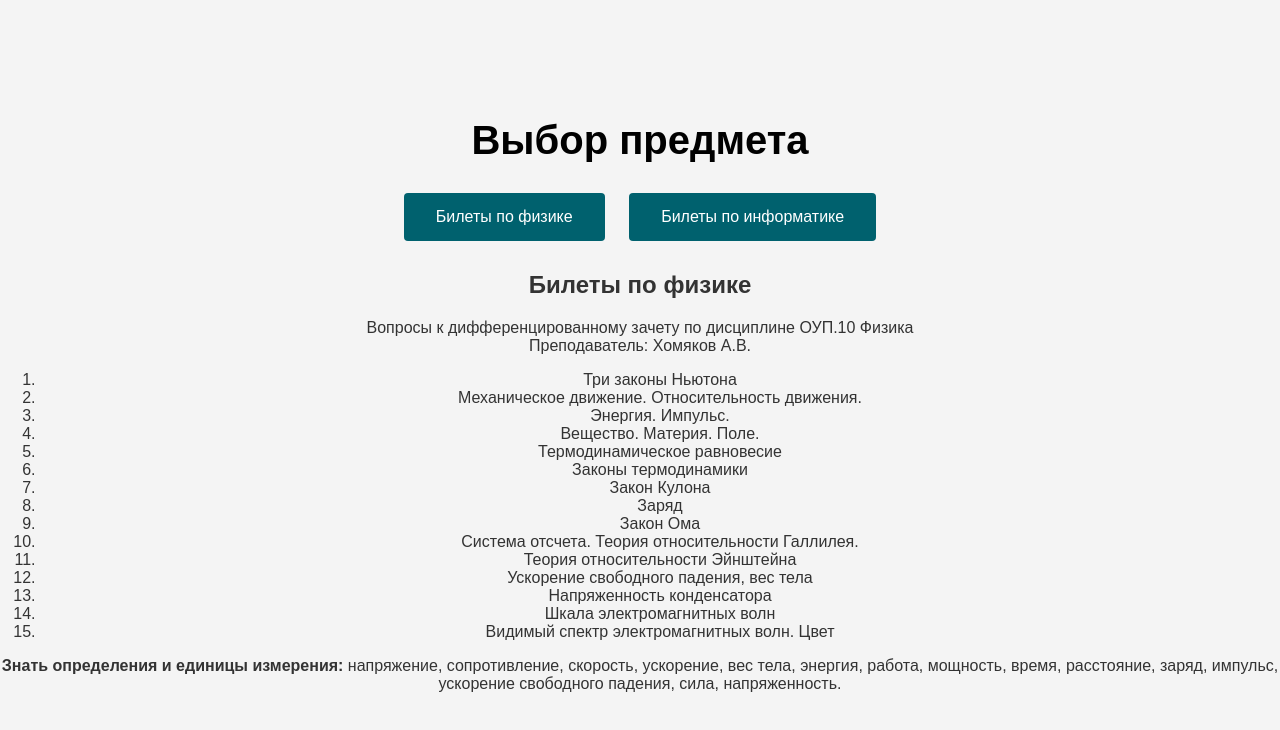
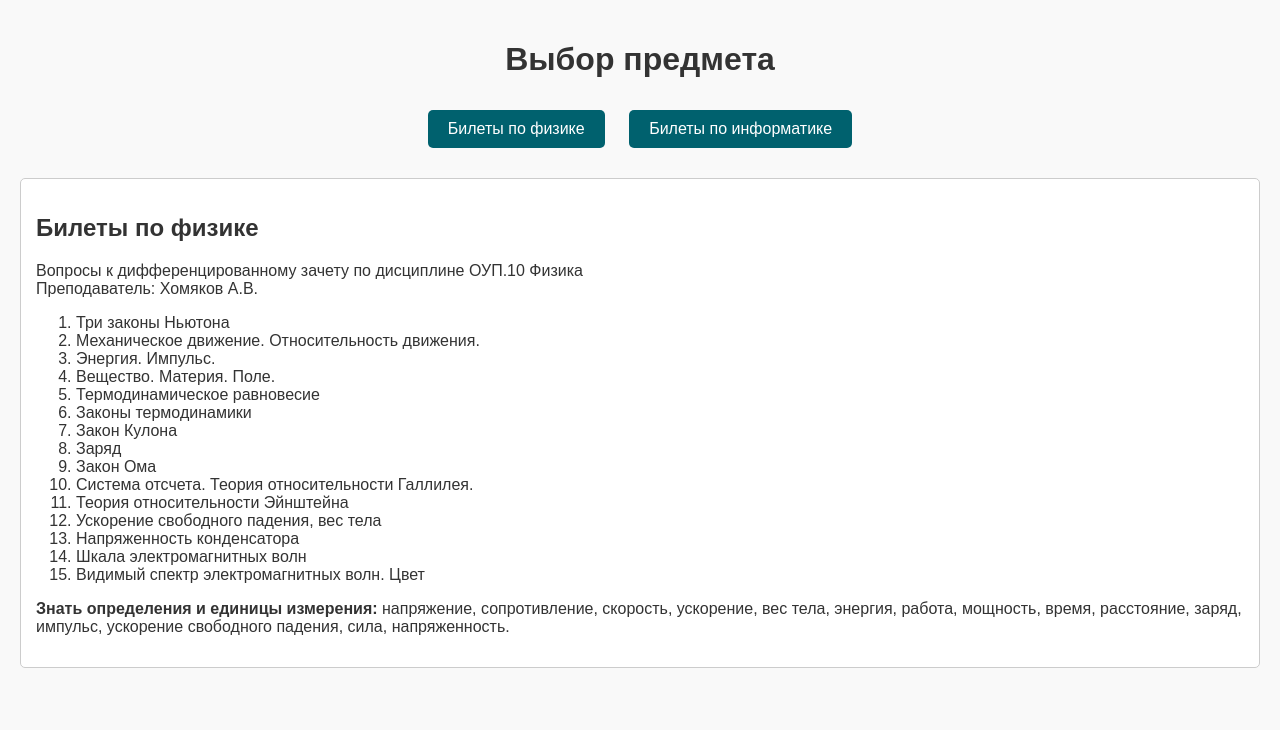
Before and after one commit to Dasha00Ushakova1/OTBETbl, a plain HTML site: page biliety.html in a window 1280 px wide. Both pictures are taken after a click on the button "Билеты по физике". Drawn offline with Linux system fonts and the light colour scheme.

Commit message:
Update biliety.html

```diff
--- a/biliety.html
+++ b/biliety.html
@@ -6,54 +6,38 @@
     <link rel="icon" href="b2cf43718741e19ccedffbbf65aa1b59.jpg" sizes="32x32" type="image/x-icon">
     <title>Билеты</title>
     <style>
-        body {
+       body {
             font-family: Arial, sans-serif;
             margin: 0;
-            padding: 0;
-            background-color: #f4f4f4;
-            display: flex;
-            flex-direction: column;
-            align-items: center;
-            justify-content: center;
-            height: 100vh;
+            padding: 20px;
+            background-color: #f9f9f9;
             color: #333;
+        }
+        h1 {
             text-align: center;
         }
-        h1 {
+        .button-container {
+            text-align: center;
             margin-bottom: 20px;
-            font-size: 2.5em;
-            color: #000000; /* Черный цвет заголовка */
         }
         .button {
-            background-color: #00616e; /* Зеленый */
-            color: white;
-            padding: 15px 32px;
-            text-align: center;
-            text-decoration: none;
-            display: inline-block;
-            font-size: 16px;
+            padding: 10px 20px;
             margin: 10px;
             border: none;
-            border-radius: 4px;
+            border-radius: 5px;
+            background-color: #00616e;
+            color: white;
             cursor: pointer;
-            transition: background-color 0.3s, transform 0.3s;
+            font-size: 16px;
         }
         .button:hover {
-            background-color: #012d33; /* Более темный зеленый */
-            transform: scale(1.05); /* Увеличение кнопки при наведении */
+            background-color: #012d33;
         }
-        .container {
-            background-color: white;
-            border-radius: 10px;
-            box-shadow: 0 4px 20px rgba(0, 0, 0, 0.1);
-            padding: 40px;
-            width: 80%;
-            max-width: 600px;
-        }
-        footer {
-            margin-top: 20px;
-            font-size: 0.9em;
-            color: #777;
+        .questions {
+            padding: 15px;
+            border: 1px solid #ccc;
+            border-radius: 5px;
+            background-color: #fff;
         }
     </style>
 </head>
```
